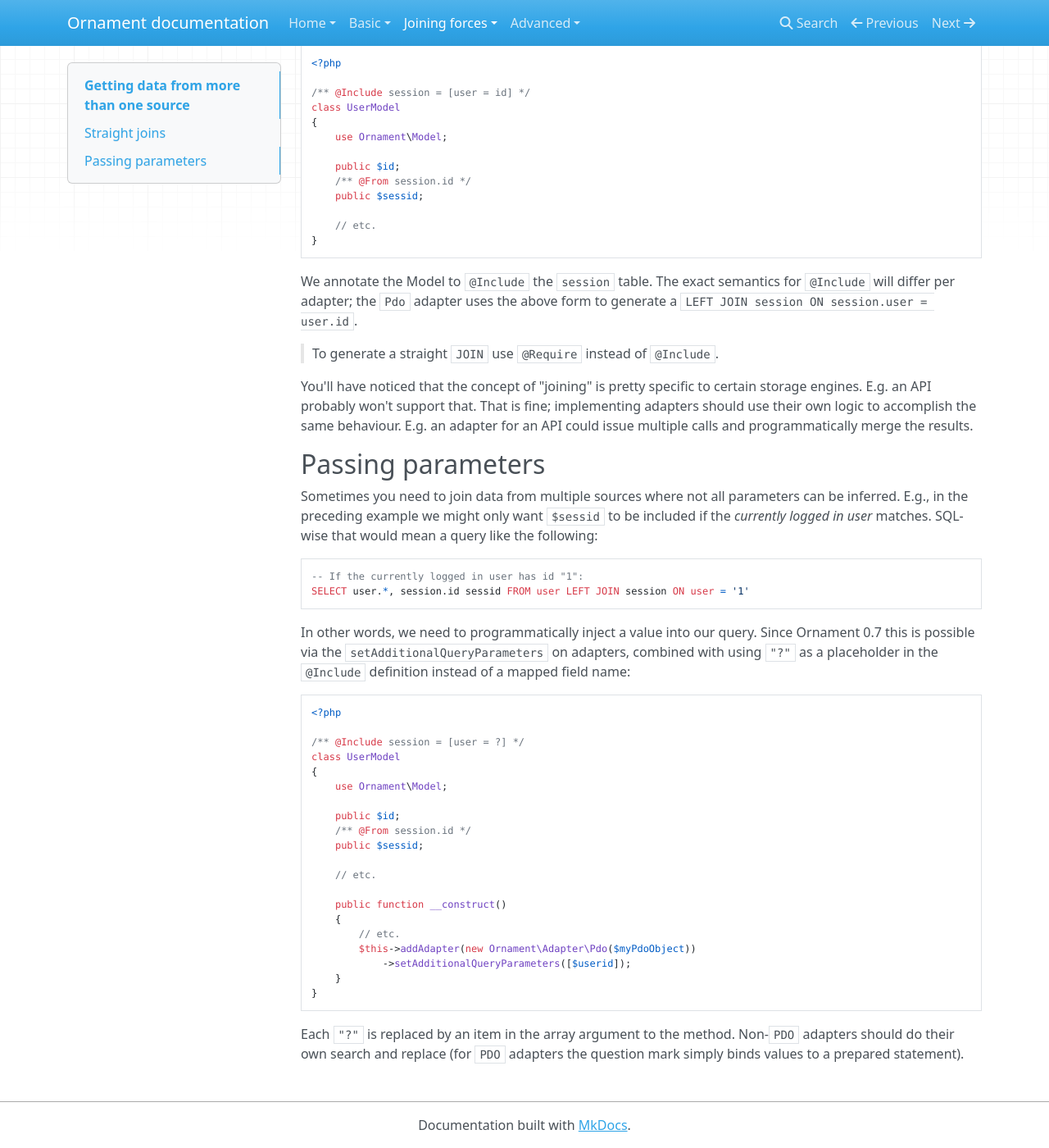
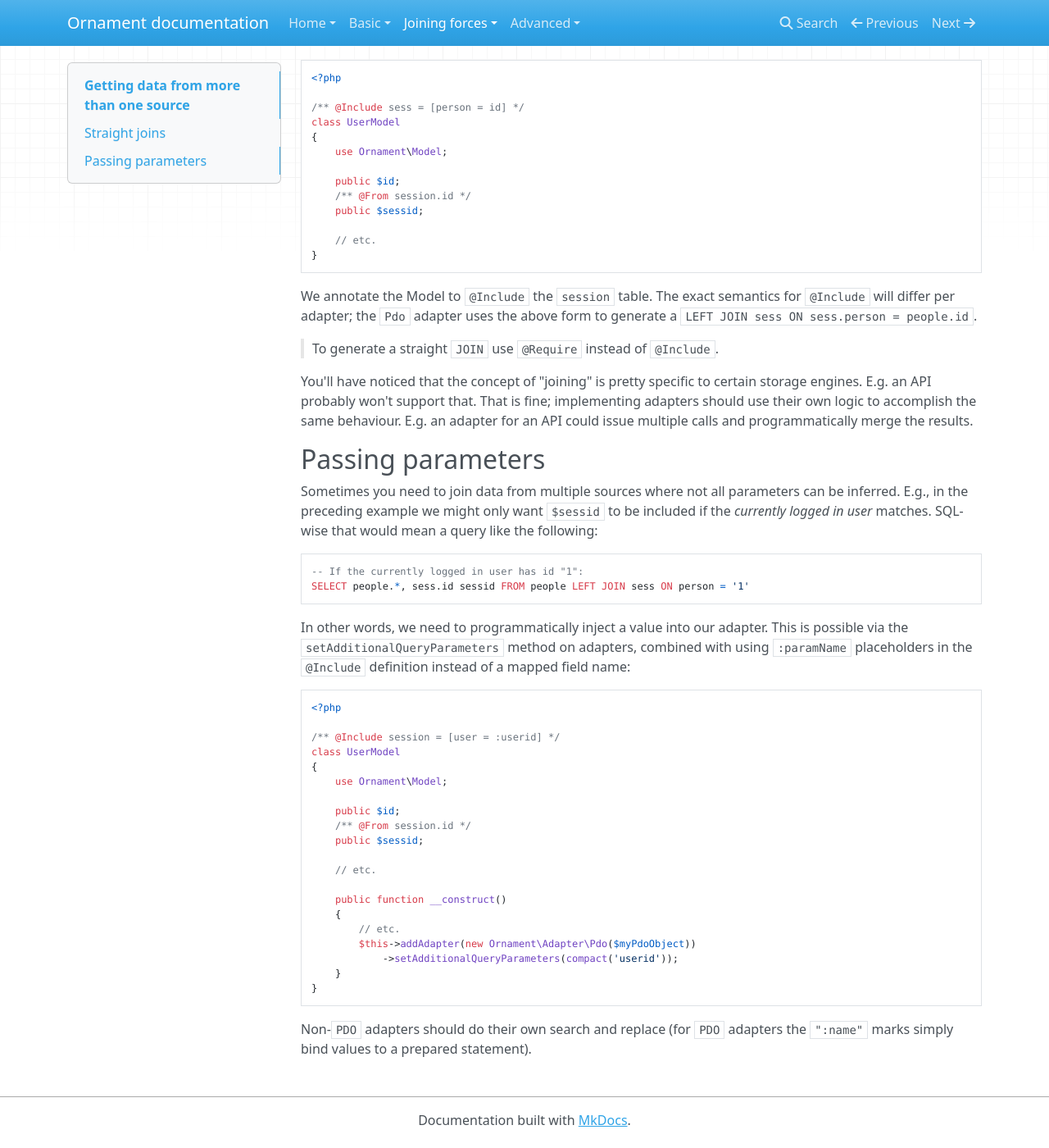
Before and after one commit to ornament-orm/ornament, an MkDocs documentation site: the page built from docs/joining/straight.md, in a window 1280 px wide and 1400 px high, scrolled down 682 px. Shown: the whole window at 82% size. Built offline with MkDocs 1.6.1, drawn with Linux system fonts in a browser that asks for light colours; nearby versions of some CDN libraries; old or Windows-style settings are respelled for this version of MkDocs; some of the changed text lies outside the part shown.

Commit message:
update documentation (but the next version is going to differ wildly...)

````diff
--- a/docs/joining/straight.md
+++ b/docs/joining/straight.md
@@ -1,6 +1,6 @@
 # Getting data from more than one source
 Apart from the simplest of projects, you'll usually want to mix and match models
-to create compound object. For instance, imagine a `User` model which looks to
+to create a compound object. For instance, imagine a `User` model which looks to
 a `user` table _and_ needs to left join a `session` table to see if that user is
 also online at the moment, or an `Item` model which has a number of `images`
 attached, one of which is the user's thumbnail.
@@ -10,23 +10,24 @@ Let's start with the first example; the user with her online check. Our table
 structure could look something like this:
 
 ```sql
-CREATE TABLE user (
+CREATE TABLE people (
     id INTEGER PRIMARY KEY NOT NULL,
     -- other fields...
 );
 
-CREATE TABLE session (
+CREATE TABLE sess (
     -- assuming the id is PHP's session_id()
     id VARCHAR(32) PRIMARY KEY NOT NULL,
     -- other fields, e.g. actual session data...
-    user INTEGER
+    person INTEGER
 );
 ```
 
 What we'd like to do here is a query of the following sort:
 
 ```sql
-SELECT user.*, session.id sessid FROM user LEFT JOIN session ON user = user.id
+SELECT people.*, sess.id sessid FROM people
+    LEFT JOIN sess ON person = people.id;
 ```
 
 Let's write a simple model for that which shows how we can instruct Ornament to
@@ -35,7 +36,7 @@ load data that way:
 ```php
 <?php
 
-/** @Include session = [user = id] */
+/** @Include sess = [person = id] */
 class UserModel
 {
     use Ornament\Model;
@@ -50,7 +51,7 @@ class UserModel
 
 We annotate the Model to `@Include` the `session` table. The exact semantics for
 `@Include` will differ per adapter; the `Pdo` adapter uses the above form to
-generate a `LEFT JOIN session ON session.user = user.id`.
+generate a `LEFT JOIN sess ON sess.person = people.id`.
 
 > To generate a straight `JOIN` use `@Require` instead of `@Include`.
 
@@ -68,18 +69,18 @@ a query like the following:
 
 ```sql
 -- If the currently logged in user has id "1":
-SELECT user.*, session.id sessid FROM user LEFT JOIN session ON user = '1'
+SELECT people.*, sess.id sessid FROM people LEFT JOIN sess ON person = '1'
 ```
 
-In other words, we need to programmatically inject a value into our query. Since
-Ornament 0.7 this is possible via the `setAdditionalQueryParameters` on
-adapters, combined with using `"?"` as a placeholder in the `@Include`
-definition instead of a mapped field name:
+In other words, we need to programmatically inject a value into our adapter.
+This is possible via the `setAdditionalQueryParameters` method on adapters,
+combined with using `:paramName` placeholders in the `@Include` definition
+instead of a mapped field name:
 
 ```php
 <?php
 
-/** @Include session = [user = ?] */
+/** @Include session = [user = :userid] */
 class UserModel
 {
     use Ornament\Model;
@@ -94,11 +95,10 @@ class UserModel
     {
         // etc.
         $this->addAdapter(new Ornament\Adapter\Pdo($myPdoObject))
-            ->setAdditionalQueryParameters([$userid]);
+            ->setAdditionalQueryParameters(compact('userid'));
     }
 }
 ```
 
-Each `"?"` is replaced by an item in the array argument to the method. Non-`PDO`
-adapters should do their own search and replace (for `PDO` adapters the question
-mark simply binds values to a prepared statement).
+Non-`PDO` adapters should do their own search and replace (for `PDO` adapters the
+`":name"` marks simply bind values to a prepared statement).
````
Also changed, not shown: docs/advanced/adapters.md (+7 -11 lines), docs/advanced/json.md (+9 -5 lines), docs/advanced/observer.md (+18 -3 lines), docs/basic/scratch.md (+13 -8 lines), docs/joining/cascade.md (+2 -2 lines), docs/writing.md (added, +59 -0 lines).
